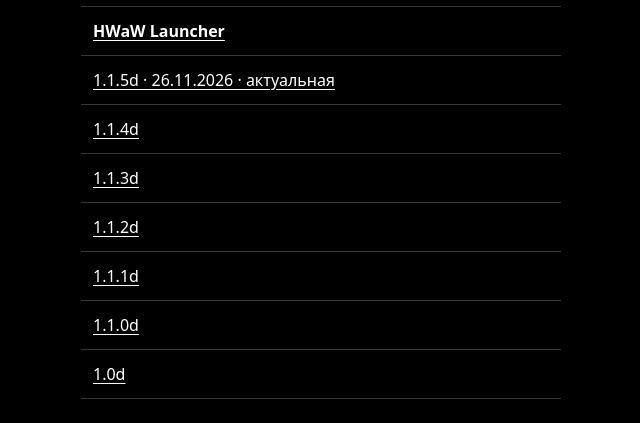
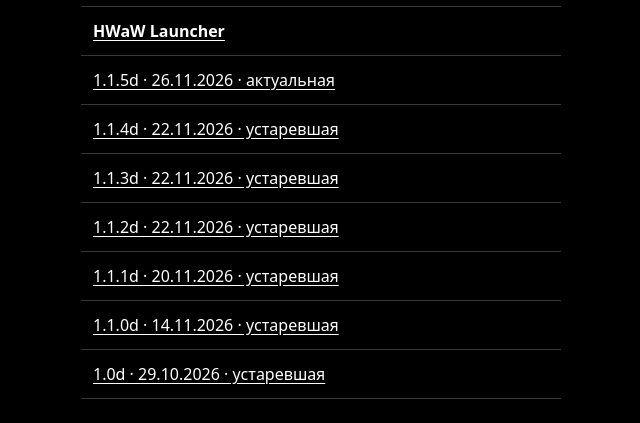
Before and after one commit to CattaiLq/hwaw-edition, a plain HTML site: page index.html in a window 1280 px wide. Shown: the part 185-608 px from the top of the page, without its empty margins (319-959 px from the left). Drawn offline with Linux system fonts and the light colour scheme.

Commit message:
Show dates and current status for every release

```diff
--- a/index.html
+++ b/index.html
@@ -53,12 +53,12 @@
     <ul aria-label="Скачивания">
       <li><a href="HWaW_Launcher.exe" download>HWaW Launcher</a></li>
       <li><a href="versions/HWaW_Edition_v1.1.5d.zip" download>1.1.5d · 26.11.2026 · актуальная</a></li>
-      <li><a href="versions/HWaW_Edition_v1.1.4d.zip" download>1.1.4d</a></li>
-      <li><a href="versions/HWaW_Edition_v1.1.3d.zip" download>1.1.3d</a></li>
-      <li><a href="versions/HWaW_Edition_v1.1.2d.zip" download>1.1.2d</a></li>
-      <li><a href="versions/HWaW_Edition_v1.1.1d.zip" download>1.1.1d</a></li>
-      <li><a href="versions/HWaW_Edition_v1.1.0d.zip" download>1.1.0d</a></li>
-      <li><a href="versions/HWaW_Edition_v1.0d.zip" download>1.0d</a></li>
+      <li><a href="versions/HWaW_Edition_v1.1.4d.zip" download>1.1.4d · 22.11.2026 · устаревшая</a></li>
+      <li><a href="versions/HWaW_Edition_v1.1.3d.zip" download>1.1.3d · 22.11.2026 · устаревшая</a></li>
+      <li><a href="versions/HWaW_Edition_v1.1.2d.zip" download>1.1.2d · 22.11.2026 · устаревшая</a></li>
+      <li><a href="versions/HWaW_Edition_v1.1.1d.zip" download>1.1.1d · 20.11.2026 · устаревшая</a></li>
+      <li><a href="versions/HWaW_Edition_v1.1.0d.zip" download>1.1.0d · 14.11.2026 · устаревшая</a></li>
+      <li><a href="versions/HWaW_Edition_v1.0d.zip" download>1.0d · 29.10.2026 · устаревшая</a></li>
     </ul>
   </main>
 </body>
```
